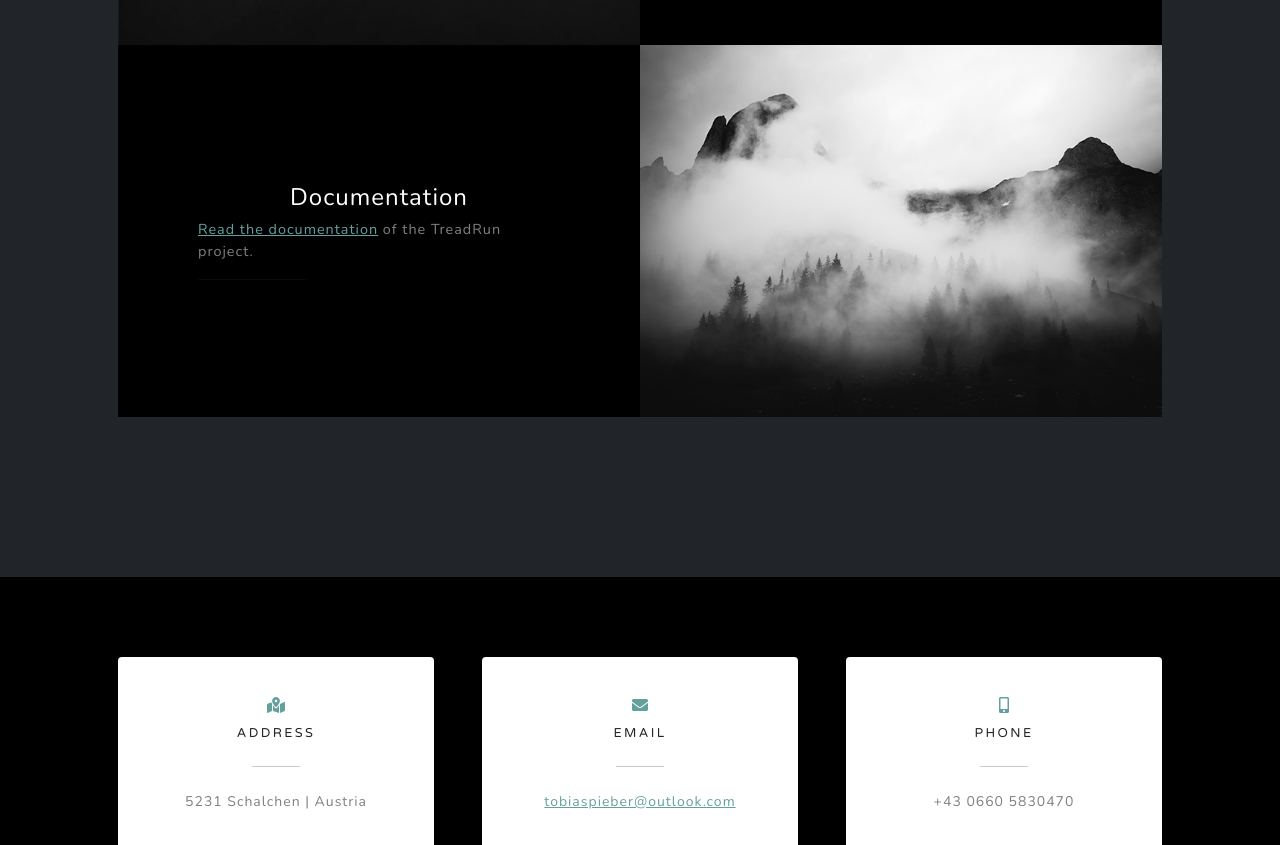
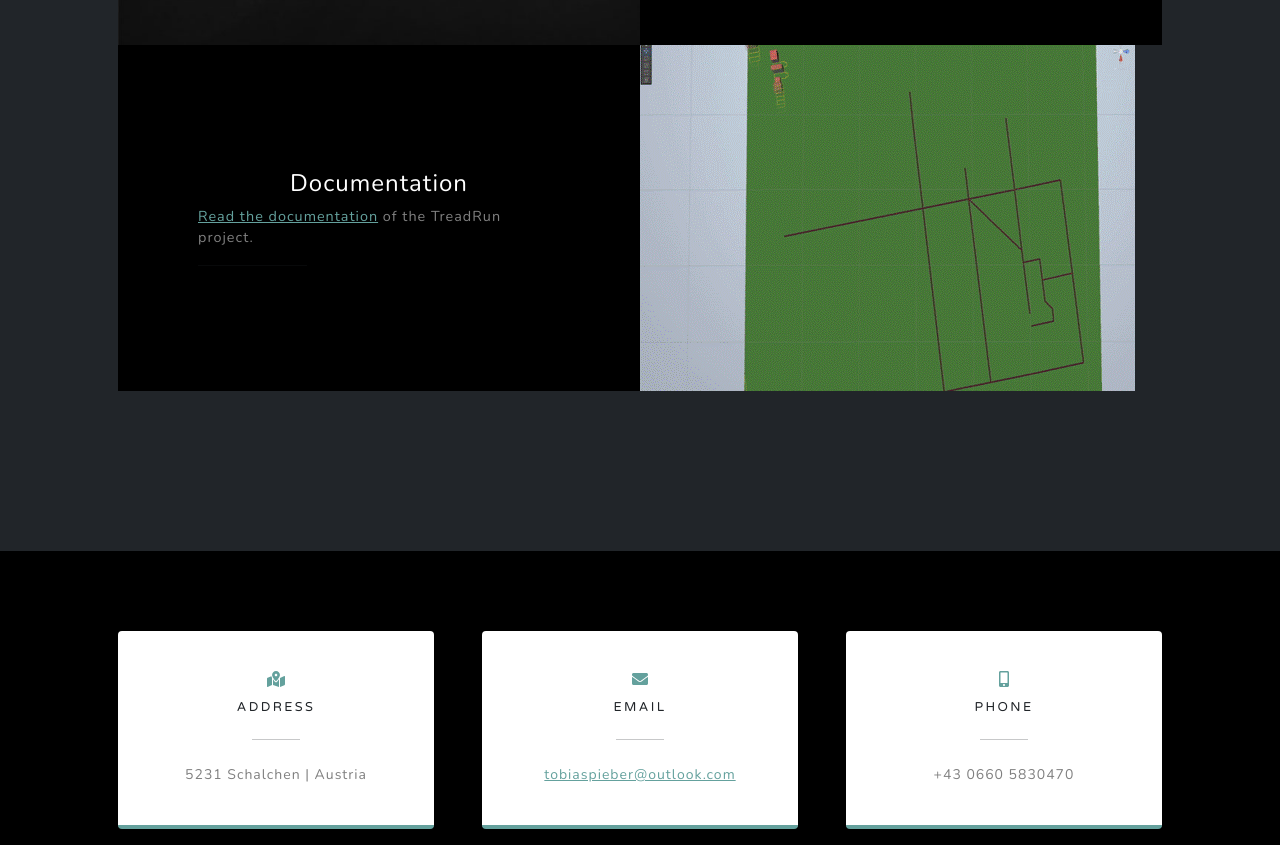
Before and after one commit to TeardropDevelopment/html.ws.treadrun, a plain HTML site: page index.html in a window 1280 px wide. Shown: the part 2261-3106 px from the top of the page. Drawn offline with nearby package versions, Linux system fonts and the light colour scheme.

Commit message:
Added gif

```diff
--- a/index.html
+++ b/index.html
@@ -110,7 +110,7 @@
             </div>
             <!-- Project Two Row-->
             <div class="row gx-0 justify-content-center">
-                <div class="col-lg-6"><img class="img-fluid" src="assets/img/demo-image-02.jpg" alt="..." /></div>
+                <div class="col-lg-6"><img class="img-fluid" src="assets/img/setup.gif" alt="..." /></div>
                 <div class="col-lg-6 order-lg-first">
                     <div class="bg-black text-center h-100 project">
                         <div class="d-flex h-100">
```
Also changed, not shown: assets/img/setup.gif (added).
